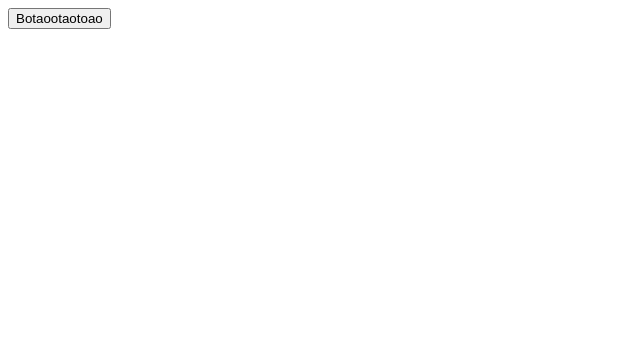
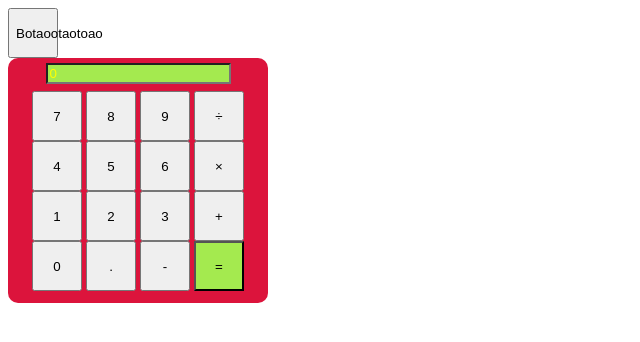
Before and after one commit to AlexSakai/2h3t, a plain HTML site: page index.html in a window 1280 px wide. Shown: the whole page, without its empty margins (0-640 px from the left). Drawn offline with Linux system fonts and the light colour scheme.

Commit message:
Add files via upload

```diff
--- a/css/principal.css
+++ b/css/principal.css
@@ -0,0 +1,30 @@
+.calc_simples{
+    background-color: crimson;
+    padding: 5px;
+    width: 250px;
+    border-radius: 10px;
+}
+
+.visor{
+    text-align: center;
+    background-color: transparent;
+}
+
+#resultado {
+    background-color: #a4ea4f;
+    color: yellow;
+}
+
+.tecla{
+    text-align: center;
+    padding: 7px;
+}
+
+button{
+    width: 50px;
+    height: 50px;
+}
+
+#igual {
+    background-color: #a4ea4f;
+}
--- a/index.html
+++ b/index.html
@@ -9,6 +9,31 @@
     <title>...Indefinido...</title>
 </head>
 <body>
-    <Button onclick="clicado()">Botaootaotoao</Button>
+    <section>
+        <Button onclick="clicado()">Botaootaotoao</Button>
+    </section>
+    <section class="calc_simples">
+        <div class="visor">
+            <input value="0" id="resultado" readonly type="text">
+        </div>
+        <div class="tecla">
+            <button>7</button>
+            <button>8</button>
+            <button>9</button>
+            <button>&#247</button>
+            <button>4</button>
+        <button>5</button>
+        <button>6</button>
+        <button>&times;</button>
+        <button>1</button>
+        <button>2</button>
+        <button>3</button>
+        <button>+</button>
+        <button>0</button>
+        <button>.</button>
+        <button>-</button>
+        <button id="igual">=</button>
+        </div>
+    </section>
 </body>
 </html>
```
Also changed, not shown: js/script.js (line endings or trailing spaces).
